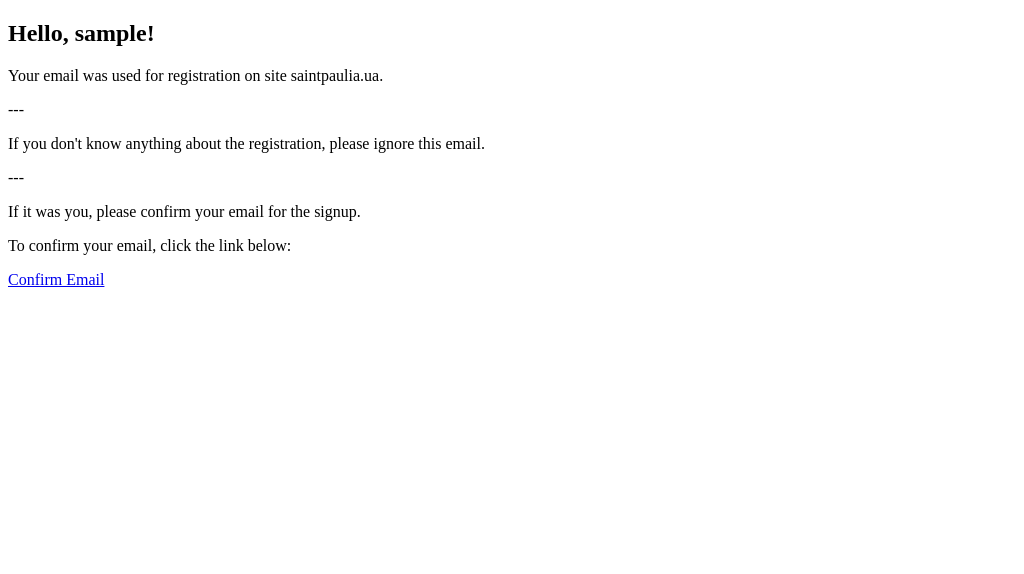
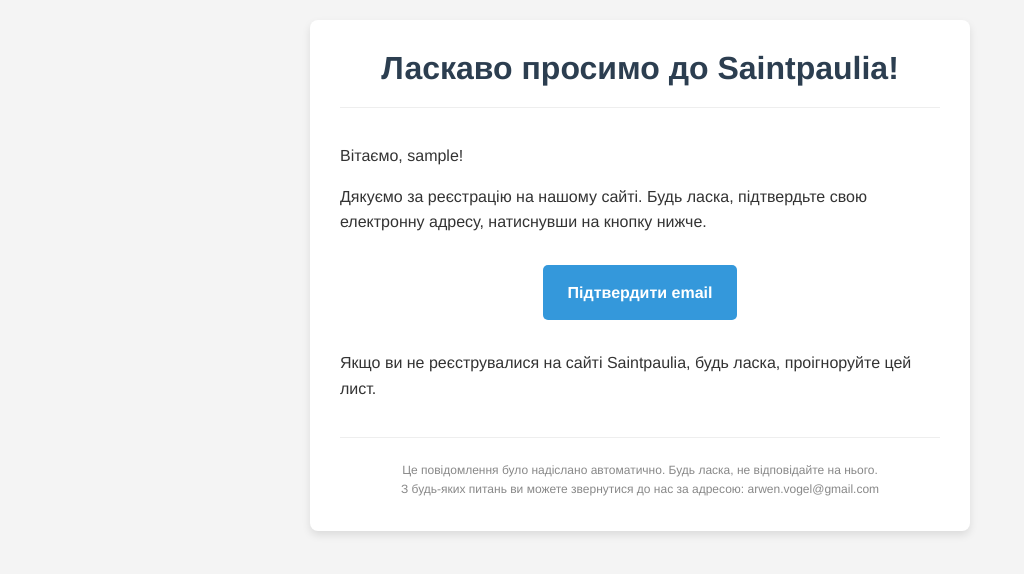
Before and after one commit to Yuliia-Vogel/Saintpaulia, a Python web app: template saintpaulia_app/services/templates/confirmation_email.html in a window 1280 px wide. Shown: the top 574 px of the page, without its empty margins (0-1024 px from the left). Run offline with Jinja, Linux system fonts and the light colour scheme; the template is opened without the code that fills it: most values are stand-ins (such as "Sample title", 1, 10 or a date in 2020).

Commit message:
Automated emails, home page, web-picture upd

```diff
--- a/frontend/vite.config.js
+++ b/frontend/vite.config.js
@@ -4,6 +4,7 @@ import react from '@vitejs/plugin-react'
 export default defineConfig({
   plugins: [react()],
   server: {
+    host: '127.0.0.1',
     proxy: {
       '/api': {
         target: 'http://localhost:8000', // Адреса мого FastAPI
--- a/saintpaulia_app/services/email.py
+++ b/saintpaulia_app/services/email.py
@@ -34,7 +34,7 @@ async def send_confirmation_email(email: EmailStr, username: str):
         confirm_link_host = os.getenv("FRONTEND_URL")
 
         message = MessageSchema(
-            subject="Confirm your email",
+            subject="Saintpaulia: Підтвердження реєстрації",
             recipients=[email],
             template_body={
                 "host": confirm_link_host,
@@ -55,7 +55,7 @@ async def send_password_reset_email(email: EmailStr, username: str, reset_link:
     try:
         token = create_reset_password_token({"sub": email})
         message = MessageSchema(
-            subject="Ви запросили відновлення пароля на сайті Saintpaulia",
+            subject="Saintpaulia: Запит на відновлення пароля",
             recipients=[email],
             template_body={"username": username, "reset_link": reset_link},
             subtype=MessageType.html
--- a/saintpaulia_app/services/templates/confirmation_email.html
+++ b/saintpaulia_app/services/templates/confirmation_email.html
@@ -1,14 +1,83 @@
 <!DOCTYPE html>
-<html>
-  <body>
-    <h2>Hello, {{ username }}!</h2>
-    <p>Your email was used for registration on site saintpaulia.ua.</p>
-    <p>---</p>
-    <p>If you don't know anything about the registration, please ignore this email.</p>
-    <p>---</p>
-    <p>If it was you, please confirm your email for the signup.</p>
-    <p> </p>
-    <p>To confirm your email, click the link below:</p>
-    <a href="{{ host }}/confirm-email?token={{ token }}">Confirm Email</a>
-  </body>
+<html lang="uk">
+<head>
+  <meta charset="UTF-8">
+  <meta name="viewport" content="width=device-width, initial-scale=1.0">
+  <title>Підтвердження реєстрації</title>
+  <style>
+    body {
+      font-family: 'Helvetica Neue', Helvetica, Arial, sans-serif;
+      background-color: #f4f4f4;
+      margin: 0;
+      padding: 0;
+      color: #333333;
+    }
+    .container {
+      max-width: 600px;
+      margin: 20px auto;
+      background-color: #ffffff;
+      padding: 30px;
+      border-radius: 8px;
+      box-shadow: 0 4px 8px rgba(0,0,0,0.1);
+    }
+    .header {
+      text-align: center;
+      padding-bottom: 20px;
+      border-bottom: 1px solid #eeeeee;
+    }
+    .header h1 {
+      margin: 0;
+      color: #2c3e50;
+    }
+    .content {
+      padding: 20px 0;
+      line-height: 1.6;
+    }
+    .content p {
+      margin: 15px 0;
+    }
+    .button-container {
+      text-align: center;
+      margin: 30px 0;
+    }
+    .button {
+      background-color: #3498db;
+      color: #ffffff;
+      padding: 15px 25px;
+      text-decoration: none;
+      border-radius: 5px;
+      font-weight: bold;
+      display: inline-block;
+    }
+    .footer {
+      text-align: center;
+      padding-top: 20px;
+      border-top: 1px solid #eeeeee;
+      font-size: 12px;
+      color: #888888;
+    }
+    .footer p {
+        margin: 5px 0;
+    }
+  </style>
+</head>
+<body>
+  <div class="container">
+    <div class="header">
+      <h1>Ласкаво просимо до Saintpaulia!</h1>
+    </div>
+    <div class="content">
+      <p>Вітаємо, {{ username }}!</p>
+      <p>Дякуємо за реєстрацію на нашому сайті. Будь ласка, підтвердьте свою електронну адресу, натиснувши на кнопку нижче.</p>
+      <div class="button-container">
+        <a href="{{ host }}/confirm-email?token={{ token }}" class="button">Підтвердити email</a>
+      </div>
+      <p>Якщо ви не реєструвалися на сайті Saintpaulia, будь ласка, проігноруйте цей лист.</p>
+    </div>
+    <div class="footer">
+      <p>Це повідомлення було надіслано автоматично. Будь ласка, не відповідайте на нього.</p>
+      <p>З будь-яких питань ви можете звернутися до нас за адресою: arwen.vogel@gmail.com</p>
+    </div>
+  </div>
+</body>
 </html>
```
Also changed, not shown: frontend/src/pages/Home.jsx (+88 -56 lines), saintpaulia_app/auth/models.py (+4 -4 lines), saintpaulia_app/services/templates/password_reset_email.html (+77 -11 lines), frontend/public/flower.svg.
